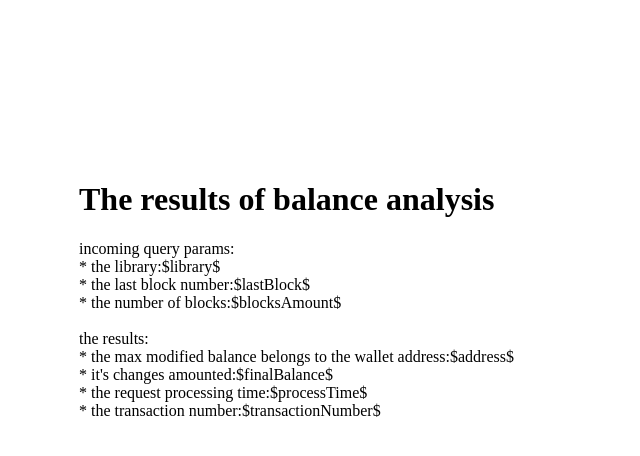
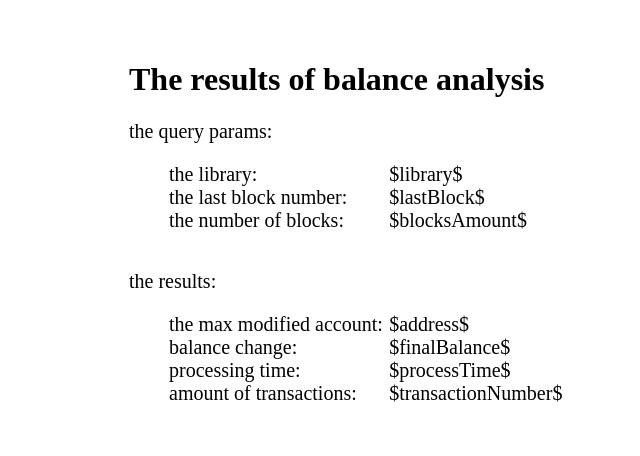
Before and after one commit to GRD-1/TaskQueues, a website: page public/max-balance.html in a window 1280 px wide. Shown: the whole page, without its empty margins (61-701 px from the left). Drawn offline with Linux system fonts and the light colour scheme.

Commit message:
GRD public/styles.css

```diff
--- a/_src/views/max-balance.view.ts
+++ b/_src/views/max-balance.view.ts
@@ -1,5 +1,5 @@
 import fs from 'fs';
-import { Account, ProcessedData, Query } from '../models/max-balance.model';
+import { Account, ProcessedData } from '../models/max-balance.model';
 
 function logBenchmarks(addressBalances: Account, maxAccount: Account, processingTime: number) {
   const values: number[] = Object.values(addressBalances);
@@ -13,7 +13,7 @@ function logBenchmarks(addressBalances: Account, maxAccount: Account, processing
 export default async function getBalanceView(args: ProcessedData) {
   try {
     let html = fs.readFileSync(`${process.env.Project_ROOT}/public/max-balance.html`, 'utf8');
-    const maxAccountData = Object.entries(args.maxAccount);
+    const maxAccountData = Object.entries(args.maxAccount)[0];
     const processingTime = (Date.now() - args.startTime) / 1000;
     html = html
       .replace('$library$', args.library)
--- a/public/max-balance.html
+++ b/public/max-balance.html
@@ -2,24 +2,29 @@
 <html lang="en">
 <head>
   <meta charset="UTF-8">
+  <link rel="stylesheet" href="/styles.css">
   <title>Max balance</title>
 </head>
 <body>
-  <main style="text-align: center; margin: 20vh 0; display: flex; align-items: center; flex-direction: column;">
-    <h1 style="display: block; width: 1000px; text-align: left;">The results of balance analysis</h1>
-    <div style="width: 1000px; text-align: left;">
-      <div>incoming query params:</div>
-      <div style="display: flex"><div>* the library: </div><div>$library$</div></div>
-      <div style="display: flex"><div>* the last block number: </div><div>$lastBlock$</div></div>
-      <div style="display: flex"><div>* the number of blocks: </div><div>$blocksAmount$</div></div>
+  <main class="max-balance">
+    <h1>The results of balance analysis</h1>
+    <div>
+      <div>the query params:</div>
+      <ul>
+        <li class="benchMark"><div>the library: </div><div>$library$</div></li>
+        <li class="benchMark"><div>the last block number: </div><div>$lastBlock$</div></li>
+        <li class="benchMark"><div>the number of blocks: </div><div>$blocksAmount$</div></li>
+      </ul>
     </div>
     <br>
-    <div style="width: 1000px; text-align: left;">
+    <div>
       <div>the results:</div>
-      <div style="display: flex"><div>* the max modified balance belongs to the wallet address: </div><div>$address$</div></div>
-      <div style="display: flex"><div>* it's changes amounted: </div><div>$finalBalance$</div></div>
-      <div style="display: flex"><div>* the request processing time: </div><div>$processTime$</div></div>
-      <div style="display: flex"><div>* the transaction number: </div><div>$transactionNumber$</div></div>
+      <ul>
+        <li class="benchMark"><div>the max modified account: </div><div>$address$</div></li>
+        <li class="benchMark"><div>balance change: </div><div>$finalBalance$</div></li>
+        <li class="benchMark"><div>processing time: </div><div>$processTime$</div></li>
+        <li class="benchMark"><div>amount of transactions: </div><div>$transactionNumber$</div></li>
+      </ul>
     </div>
   </main>
 </body>
--- /dev/null
+++ b/public/styles.css
@@ -0,0 +1,37 @@
+
+body {
+    margin: 5vh 0;
+    display: flex;
+    align-items: center;
+    flex-direction: column;
+}
+
+main {
+    width: 1000px;
+}
+
+h1 {
+    text-align: left;
+}
+
+main > div {
+    text-align: left;
+    font-size: 20px;
+}
+
+.benchMark {
+    display: flex;
+    justify-content: space-between;
+}
+
+.benchMark > div {
+    width: 1000px;
+}
+
+.benchMark > div:first-child {
+    width: 40%;
+}
+
+.max-balance {
+    width: 900px;
+}
```
Also changed, not shown: public/index.html (+19 -14 lines).
